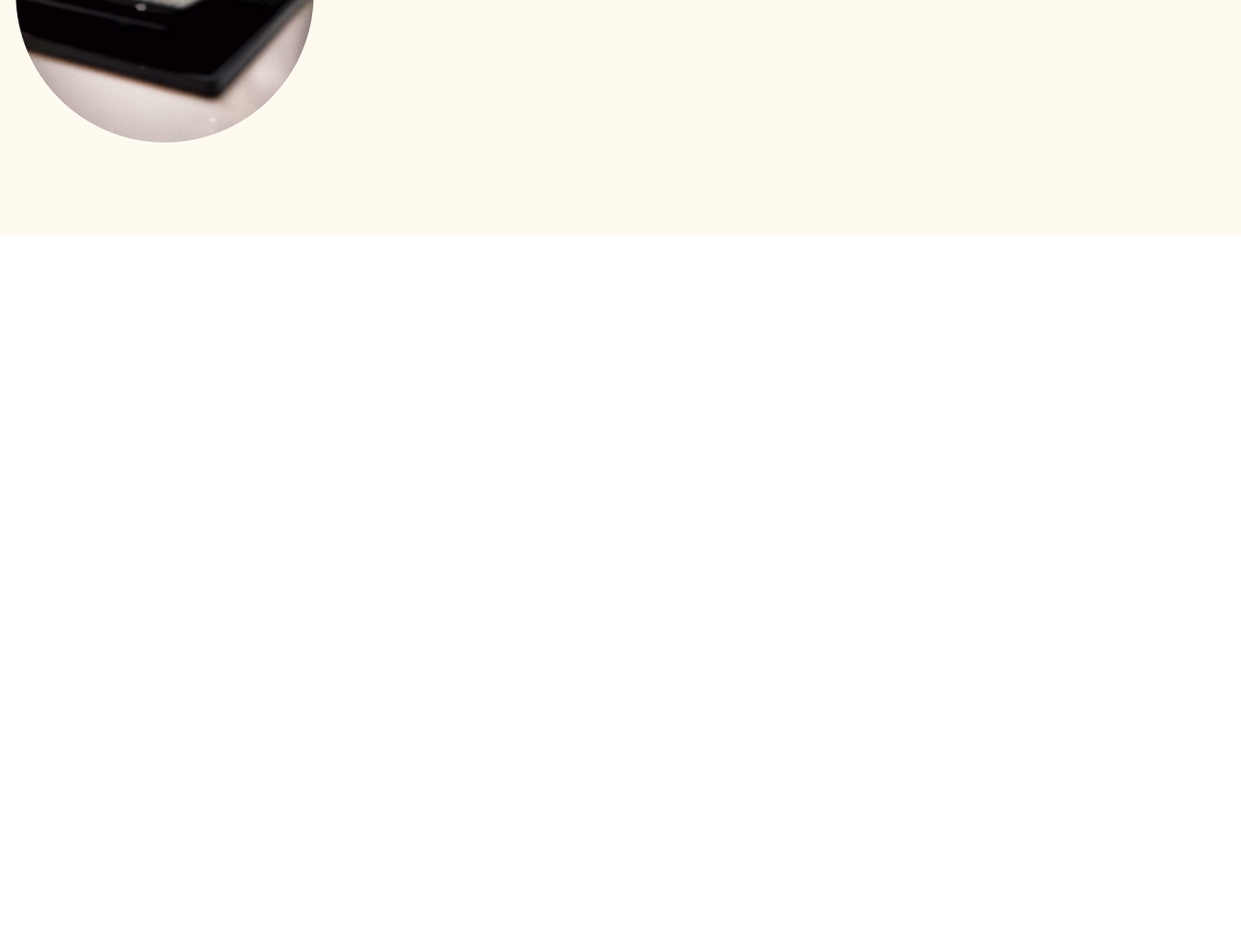
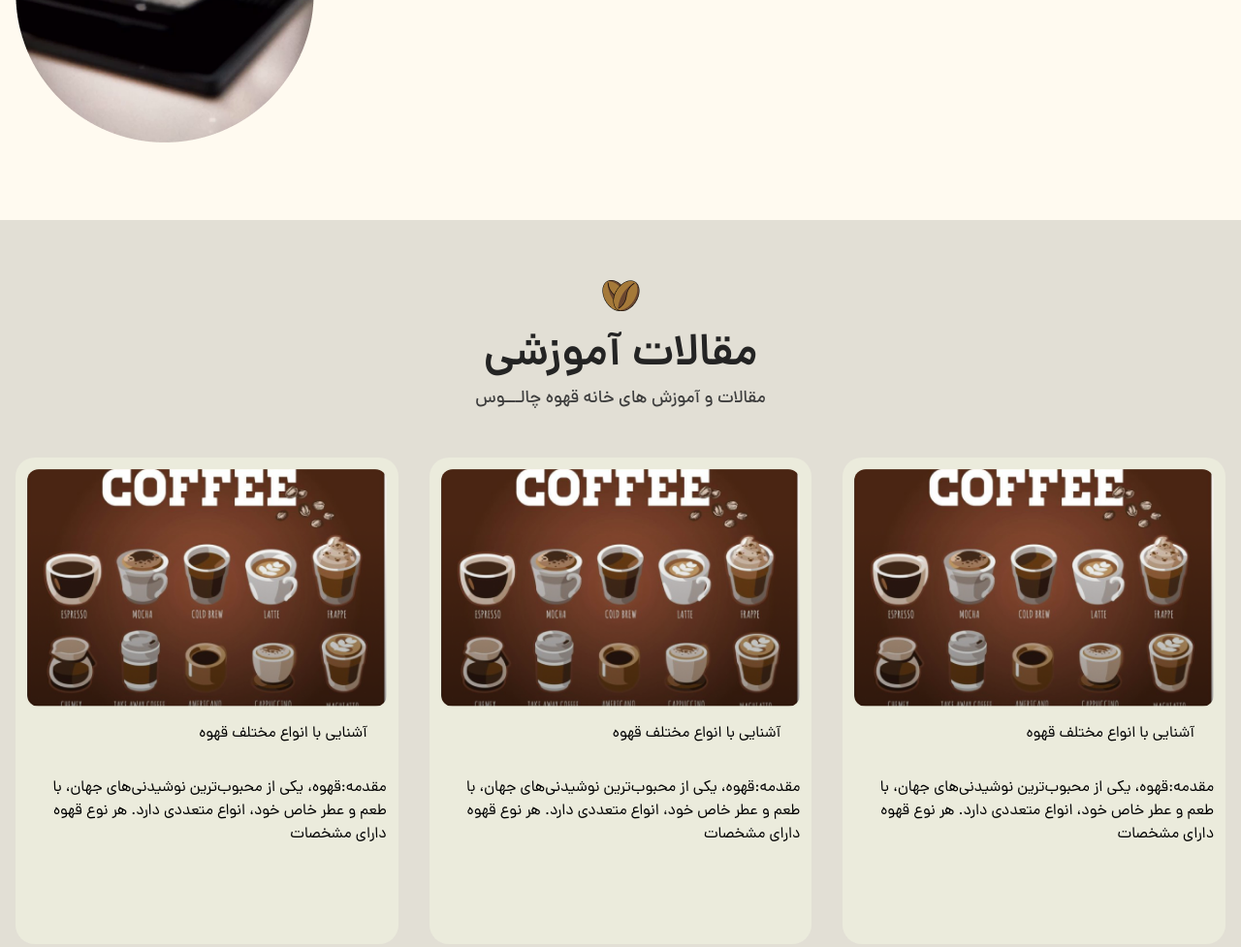
Before and after one commit to Amir-Sharafi-86/Coffe-shop, a website: page public/index.html in a window 1280 px wide. Shown: the part 3896-4873 px from the top of the page at 97% size. Before the commit the page ends 4139 px from the top, so only its background shows below. Drawn offline with Linux system fonts and the light colour scheme.

Commit message:
adding  New Section

```diff
--- a/public/index.html
+++ b/public/index.html
@@ -255,9 +255,9 @@
       </div>
     </div>
   </section>
-  <section class="bg-[#FFFAF0] h-auto w-full pb-[6rem]">
+  <section class="bg-[#FFFAF0] h-auto w-full pb-[5rem]">
     <div class="container">
-      <div class="pt-20">
+      <div class="pt-14 md:pt-20">
         <div class="flex justify-between items-center">
           <div class="my-auto">
             <p  class="text-[33px] font-DanaDemibold md:text-[42px] text-[#242424] mb-[29px] ">خانه قهوه چالوس</p>
@@ -275,6 +275,41 @@
       </div>
     </div>
   </section>
+    <section class="bg-brown h-auto w-full pb-[5rem]">
+      <div class="container">
+        <div class="pt-8 md:pt-12">
+          <!-- Image for the section (category icon) -->
+          <img src="./imges/svg/Group 1.png" class="mx-auto" alt="New Products Icon">
+          <!-- Main heading for new products section -->
+          <h1 class="text-base md:text-[46px] text-center text-[#242424] font-DanaDemibold  my-5"> مقالات آموزشی</h1>
+          <p class="text-[#3D3D3D] text-base md:text-[18px] font-DanaMedium mb-12 text-center my-4">مقالات و آموزش های خانه قهوه چالـــوس</p>
+        </div>
+
+        <div class="flex gap-8 flex-wrap lg:flex-nowrap justify-center items-center">
+          <div class="bg-[#EBEBDC] h-[502px] w-full md:w-[403px] rounded-[20px] p-3">
+            <img src="./imges/Section-5/Link (4).png" class="rounded-xl mb-4" alt="">
+            <p class="mr-5 mb-8">آشنایی با انواع مختلف قهوه </p>
+            <span>مقدمه:قهوه، یکی از محبوب‌ترین نوشیدنی‌های جهان، با طعم
+              و عطر خاص خود، انواع متعددی دارد. هر نوع قهوه دارای
+              مشخصات</span>
+          </div>
+          <div class="bg-[#EBEBDC] h-[502px] w-full md:w-[403px] rounded-[20px] p-3">
+            <img src="./imges/Section-5/Link (4).png" class="rounded-xl mb-4" alt="">
+            <p class="mr-5 mb-8">آشنایی با انواع مختلف قهوه </p>
+            <span>مقدمه:قهوه، یکی از محبوب‌ترین نوشیدنی‌های جهان، با طعم
+              و عطر خاص خود، انواع متعددی دارد. هر نوع قهوه دارای
+              مشخصات</span>
+          </div>
+          <div class="bg-[#EBEBDC] h-[502px] w-full md:w-[403px] rounded-[20px] p-3">
+            <img src="./imges/Section-5/Link (4).png" class="rounded-xl mb-4" alt="">
+            <p class="mr-5 mb-8">آشنایی با انواع مختلف قهوه </p>
+            <span>مقدمه:قهوه، یکی از محبوب‌ترین نوشیدنی‌های جهان، با طعم
+              و عطر خاص خود، انواع متعددی دارد. هر نوع قهوه دارای
+              مشخصات</span>
+          </div>
+        </div>
+      </div>
+    </section>
 </main>
 <script src="./scripts/main.js"></script>
 </body>
```
Also changed, not shown: public/imges/Section-5/Gradient (1).png (added), public/imges/Section-5/Gradient.png (added), public/imges/Section-5/Link (4).png (added), public/styles/app.css.
